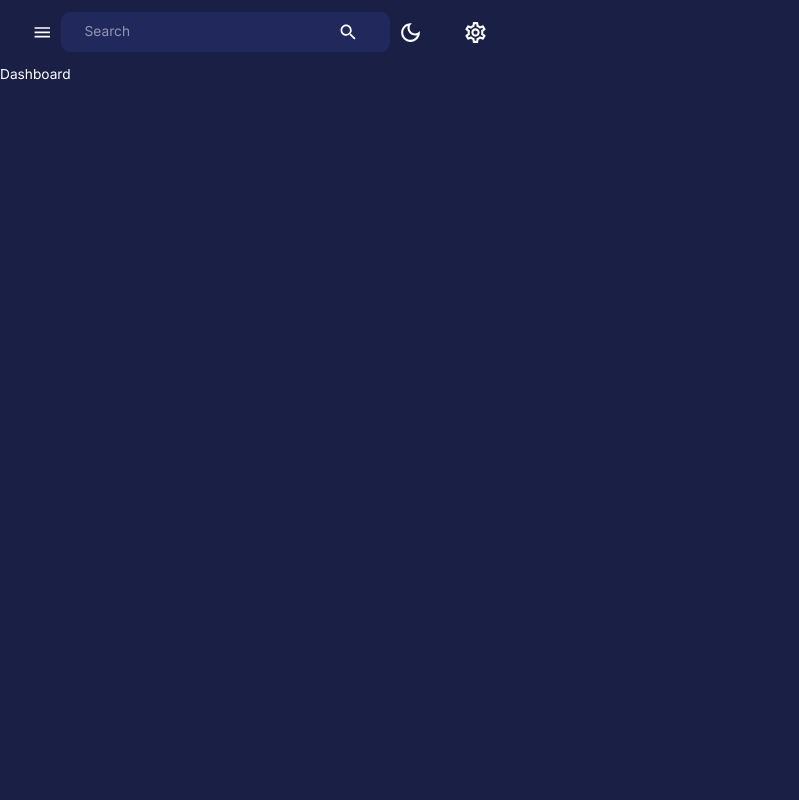
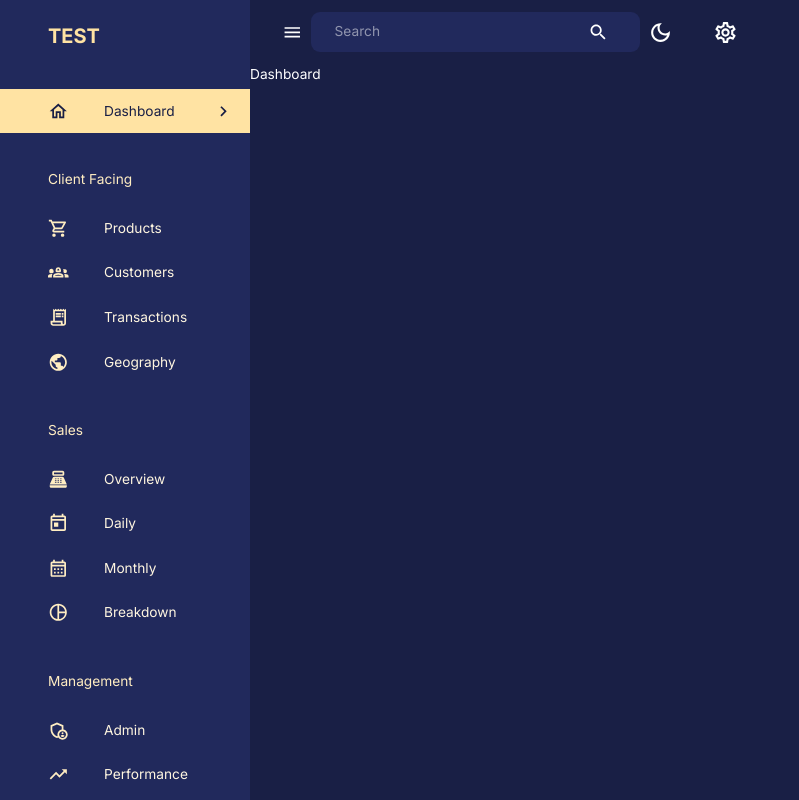
Before and after one commit to jtran714/shopmonkey, a React (Create React App) app in the folder client/: page /dashboard in a window 1280 px wide. Shown: the whole page, without its empty margins (0-799 px from the left). Built offline with nearby package versions, Linux system fonts and the light colour scheme.

Commit message:
sidebar now renders out

```diff
--- a/client/src/components/Sidebar.jsx
+++ b/client/src/components/Sidebar.jsx
@@ -1,4 +1,4 @@
-import React, { useState, useEffect } from "react";
+import React from "react";
 import {
   Box,
   Divider,
@@ -28,6 +28,7 @@ import {
   TrendingUpOutlined,
   PieChartOutlined,
 } from "@mui/icons-material";
+import { useEffect, useState } from "react";
 import { useLocation, useNavigate } from "react-router-dom";
 import FlexBetween from "./FlexBetween";
 import profileImage from "assets/profile.png";
@@ -91,13 +92,13 @@ const navItems = [
   },
 ];
 
-export default function Sidebar(
+export default function Sidebar({
   user,
   drawerWidth,
   isSidebarOpen,
   setIsSidebarOpen,
-  isNonMobile
-) {
+  isNonMobile,
+}) {
   const { pathname } = useLocation();
   const [active, setActive] = useState("");
   const navigate = useNavigate();
@@ -113,7 +114,7 @@ export default function Sidebar(
         <Drawer
           open={isSidebarOpen}
           onClose={() => setIsSidebarOpen(false)}
-          varient="persistent"
+          variant="persistent"
           anchor="left"
           sx={{
             width: drawerWidth,
@@ -130,7 +131,7 @@ export default function Sidebar(
             <Box margin="1.5rem 2rem 2rem 3rem">
               <FlexBetween color={theme.palette.secondary.main}>
                 <Box display="flex" alignItems="center" gap="0.5rem">
-                  <Typography variant="h4" fontweight="bold">
+                  <Typography variant="h4" fontWeight="bold">
                     TEST
                   </Typography>
                 </Box>
@@ -145,12 +146,13 @@ export default function Sidebar(
               {navItems.map(({ text, icon }) => {
                 if (!icon) {
                   return (
-                    <Typography key={text} sx={{ m: "2.25rem 1 1rem 3rem" }}>
+                    <Typography key={text} sx={{ margin: "2.25rem 0 1rem 3rem" }}>
                       {text}
                     </Typography>
                   );
                 }
                 const lcText = text.toLowerCase();
+
                 return (
                   <ListItem key={text} disablePadding>
                     <ListItemButton
@@ -171,7 +173,7 @@ export default function Sidebar(
                     >
                       <ListItemIcon
                         sx={{
-                          ml: "2rem",
+                          marginLeft: "2rem",
                           color:
                             active === lcText
                               ? theme.palette.primary[600]
@@ -182,7 +184,7 @@ export default function Sidebar(
                       </ListItemIcon>
                       <ListItemText primary={text} />
                       {active === lcText && (
-                        <ChevronRightOutlined sx={{ ml: "auto" }} />
+                        <ChevronRightOutlined sx={{ marginLeft: "auto" }} />
                       )}
                     </ListItemButton>
                   </ListItem>
@@ -190,41 +192,7 @@ export default function Sidebar(
               })}
             </List>
           </Box>
-          <Box position="absolute" bottom="2rem">
-            <Divider />
-            <FlexBetween textTransform="none" gap="1rem" m="1.5rem 2rem 0 3rem">
-              <Box
-                component="img"
-                alt="profile"
-                src={profileImage}
-                height="40px"
-                width="40px"
-                borderRadius="50%"
-                sx={{ objectFit: "cover" }}
-              />
-              <Box textAlign="left">
-                <Typography
-                  fontWeight="bold"
-                  fontSize="0.9rem"
-                  sx={{ color: theme.palette.secondary[100] }}
-                >
-                  {user.name}
-                </Typography>
-                <Typography
-                  fontSize="0.8rem"
-                  sx={{ color: theme.palette.secondary[200] }}
-                >
-                  {user.occupation}
-                </Typography>
-              </Box>
-              <SettingsOutlined
-                sx={{
-                  color: theme.palette.secondary[300],
-                  fontSize: "25px ",
-                }}
-              />
-            </FlexBetween>
-          </Box>
+
         </Drawer>
       )}
     </Box>
--- a/client/src/scenes/layout/index.jsx
+++ b/client/src/scenes/layout/index.jsx
@@ -26,4 +26,4 @@ export default function Layout() {
       </Box>
     </Box>
   );
-}
+};
```
